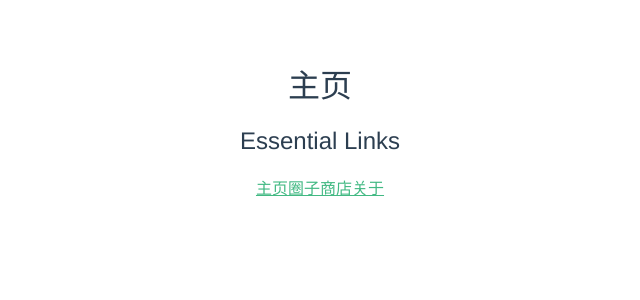
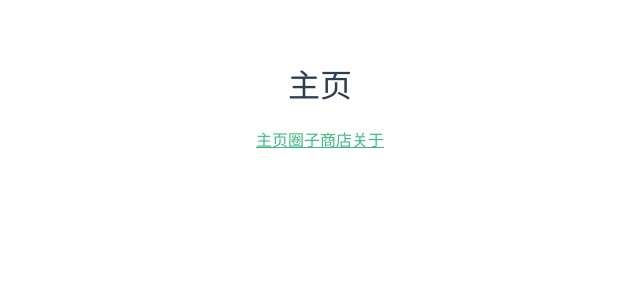
Before and after one commit to tjjseven/vue-demo, a Vue app: page / in a window 1280 px wide. Shown: the top 300 px of the page, without its empty margins (320-960 px from the left). Built offline with nearby package versions, Linux system fonts and the light colour scheme.

Commit message:
更新页面

```diff
--- a/src/components/Footer.vue
+++ b/src/components/Footer.vue
@@ -20,9 +20,7 @@ export default {
 
 <!-- Add "scoped" attribute to limit CSS to this component only -->
 <style scoped>
-h1, h2 {
-  font-weight: normal;
-}
+
 
 ul {
   list-style-type: none;
--- a/src/components/index/Index.vue
+++ b/src/components/index/Index.vue
@@ -1,7 +1,7 @@
 <template>
   <div class="index">
     <h1>{{ msg }}</h1>
-    <h2>Essential Links</h2>
+
 
   </div>
 </template>
```
